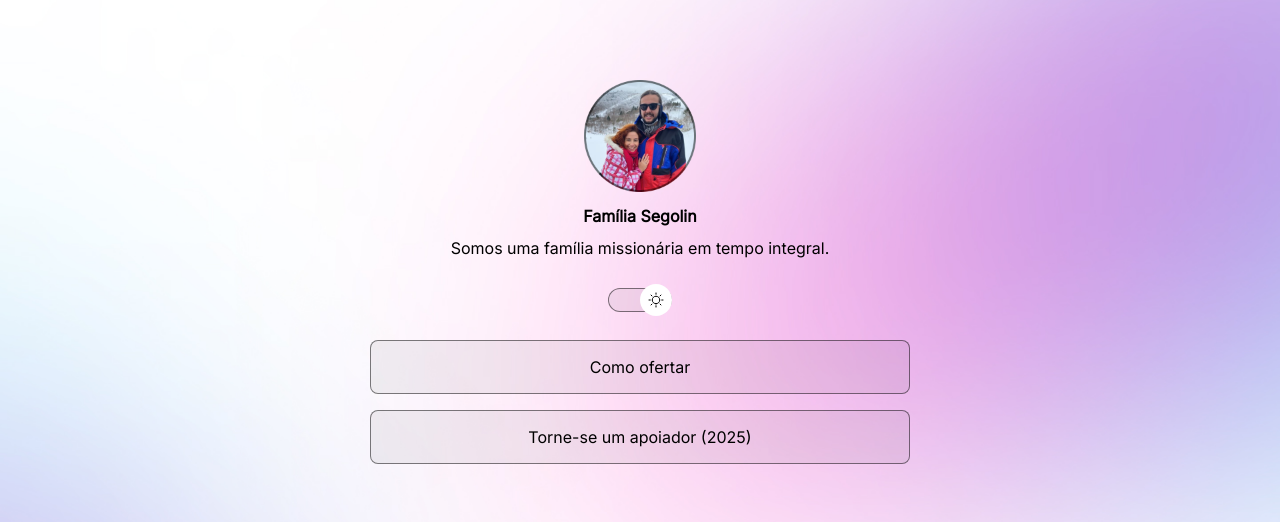
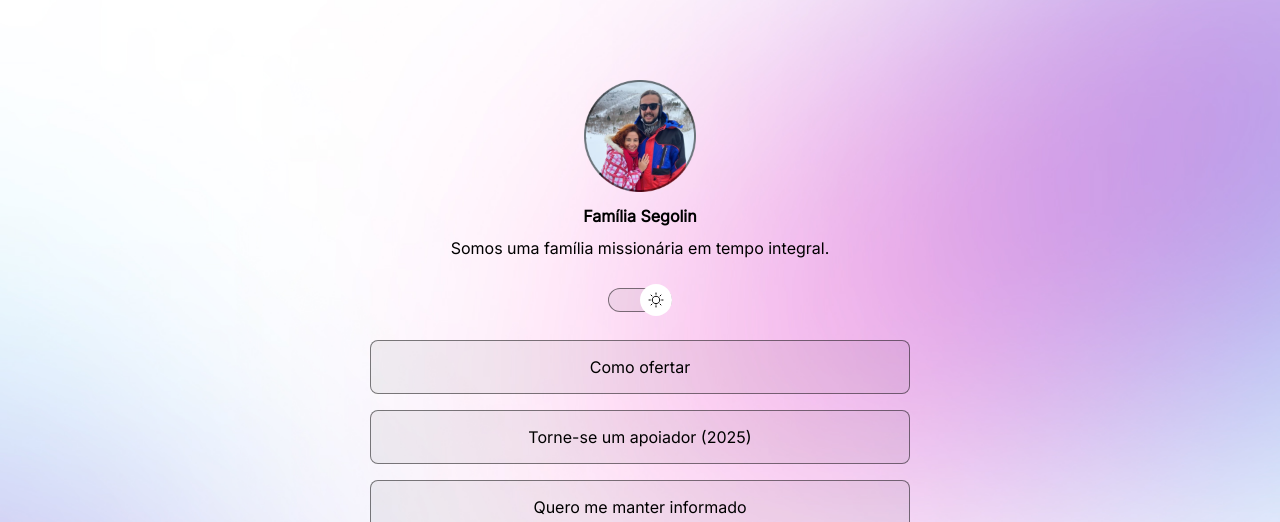
Before and after one commit to familiasegolin/direcionador, a plain HTML site: page index.html in a window 1280 px wide. Shown: the top 522 px of the page. Drawn offline with nearby package versions, Linux system fonts and the light colour scheme.

Commit message:
Quero me manter informado

```diff
--- a/index.html
+++ b/index.html
@@ -52,11 +52,12 @@
             >Torne-se um apoiador (2025)</a
           >
         </li>
-        <!--<li>
-          <a href="https://nubank.com.br/pagar/jsec/4SaIFimCAr"
-            >Oferte via PIX</a
+        <li>
+          <a
+            href="https://chat.whatsapp.com/BfkTFQK31rU9ThG0Ek1Ogu?fbclid=PAZXh0bgNhZW0CMTEAAaa9K9_t75qi0GAfSGenNTaKyp_abHO9dSTVQlxkiQx9wTgHU_v-kqeeB2g_aem_M5IXJ03gBrV6mFCke1X0jg"
+            >Quero me manter informado</a
           >
-        </li>-->
+        </li>
       </ul>
       <div id="social-links">
         <!--<a href="#" target="_blank">
```
